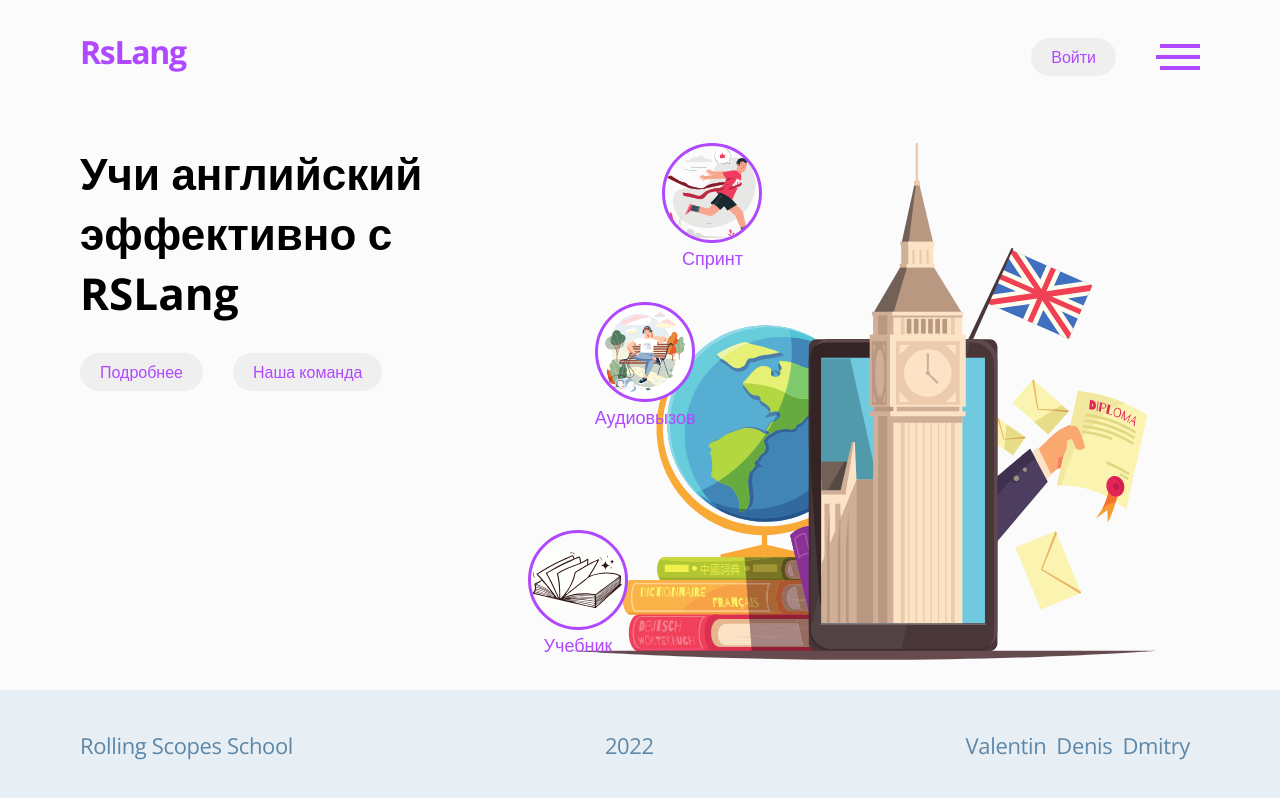
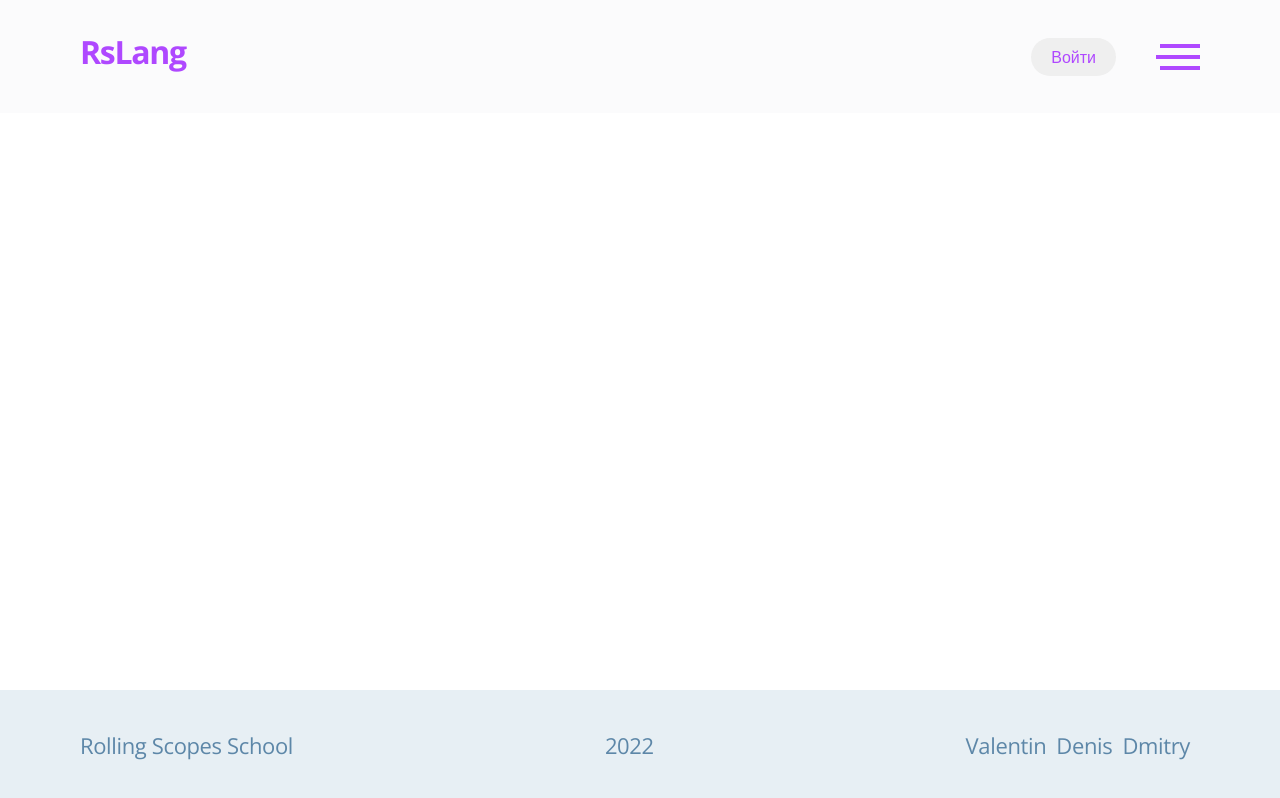
Before and after one commit to DnsYOUdnk/rslang, a React (Create React App) app in the folder rslang-app/: page /team in a window 1280 px wide. Built offline with nearby package versions, Linux system fonts and the light colour scheme.

Commit message:
feat: add routing

```diff
--- a/rslang-app/package.json
+++ b/rslang-app/package.json
@@ -10,16 +10,17 @@
     "@types/node": "^16.11.49",
     "@types/react": "^18.0.17",
     "@types/react-dom": "^18.0.6",
+    "classnames": "^2.3.1",
     "eslint-config-prettier": "^8.5.0",
     "eslint-import-resolver-typescript": "^3.4.1",
     "eslint-plugin-prettier": "^4.2.1",
     "prettier": "^2.7.1",
     "react": "^18.2.0",
     "react-dom": "^18.2.0",
+    "react-router-dom": "^6.3.0",
     "react-scripts": "5.0.1",
     "typescript": "^4.7.4",
-    "web-vitals": "^2.1.4",
-    "classnames": "^2.3.1"
+    "web-vitals": "^2.1.4"
   },
   "scripts": {
     "start": "react-scripts start",
--- a/rslang-app/src/components/Body/Body.tsx
+++ b/rslang-app/src/components/Body/Body.tsx
@@ -2,6 +2,7 @@
 import cl from './Body.module.css';
 import cn from 'classnames';
 import { Button } from '../Button/Button';
+import { Link } from 'react-router-dom';
 
 export const Body = ({ className, ...props }: BodyProps): JSX.Element => {
   return (
@@ -14,15 +15,15 @@
         </div>
       </div>
       <div className={cl.learn}>
-        <a href='#' className={cn(cl.learn__link, cl.book)}>
+        <Link to='/book' className={cn(cl.learn__link, cl.book)}>
           <div className={cl.learn__title}>Учебник</div>
-        </a>
-        <a href='#' className={cn(cl.learn__link, cl.audio)}>
+        </Link>
+        <Link to='/audio' className={cn(cl.learn__link, cl.audio)}>
           <div className={cl.learn__title}>Аудиовызов</div>
-        </a>
-        <a href='#' className={cn(cl.learn__link, cl.sprint)}>
+        </Link>
+        <Link to='/sprint' className={cn(cl.learn__link, cl.sprint)}>
           <div className={cl.learn__title}>Спринт</div>
-        </a>
+        </Link>
       </div>
     </main>
   );
--- a/rslang-app/src/components/Menu/Menu.tsx
+++ b/rslang-app/src/components/Menu/Menu.tsx
@@ -1,6 +1,7 @@
 import { MenuProps } from './Menu.props';
 import cl from './Menu.module.css';
 import cn from 'classnames';
+import { Link } from 'react-router-dom';
 
 export const Menu = ({ isOpenMenu, setIsOpenMenu, className, ...props }: MenuProps): JSX.Element => {
   return (
@@ -20,34 +21,34 @@
         <>
           <ul className={cl.menu}>
             <li>
-              <a href='#' className={cl.link}>
+              <Link to='/' className={cl.link}>
                 Главная
-              </a>
+              </Link>
             </li>
             <li>
-              <a href='#' className={cl.link}>
+              <Link to='/book' className={cl.link}>
                 Учебник
-              </a>
+              </Link>
             </li>
             <li>
-              <a href='#' className={cl.link}>
+              <Link to='/games' className={cl.link}>
                 Мини-Игры
-              </a>
+              </Link>
             </li>
             <li>
-              <a href='#' className={cl.link}>
+              <Link to='/dictionary' className={cl.link}>
                 Словарь
-              </a>
+              </Link>
             </li>
             <li>
-              <a href='#' className={cl.link}>
+              <Link to='/statistics' className={cl.link}>
                 Статистика
-              </a>
+              </Link>
             </li>
             <li>
-              <a href='#' className={cl.link}>
+              <Link to='/team' className={cl.link}>
                 O команде
-              </a>
+              </Link>
             </li>
           </ul>
         </>
--- a/rslang-app/src/index.tsx
+++ b/rslang-app/src/index.tsx
@@ -2,12 +2,15 @@
 import { createRoot } from 'react-dom/client';
 import App from './App';
 import reportWebVitals from './reportWebVitals';
+import { BrowserRouter } from 'react-router-dom';
 import './styles/global.css'
 
 const root = createRoot(document.getElementById('root') as HTMLElement);
 root.render(
   <React.StrictMode>
-    <App />
+    <BrowserRouter>
+      <App />
+    </BrowserRouter>
   </React.StrictMode>,
 );
 
--- a/rslang-app/src/pages/MainPage/MainPage.tsx
+++ b/rslang-app/src/pages/MainPage/MainPage.tsx
@@ -1,3 +1,4 @@
+import { Route, Routes } from 'react-router-dom';
 import { Body } from '../../components/Body/Body';
 import { Footer } from '../../components/Footer/Footer';
 import { Header } from '../../components/Header/Header';
@@ -7,7 +8,12 @@
     return (
       <div className={cl.wrapper}>
         <Header className={cl.header}></Header>
-        <Body className={cl.main}></Body>
+        <Routes>
+          <Route path='/' element={<Body className={cl.main}></Body>} />
+          {/* <Route path='/about' element={<AboutPage />} />
+          <Route path='/team' element={<TeamPage />} /> */}
+        </Routes>
+
         <Footer className={cl.footer}></Footer>
       </div>
     );
```
Also changed, not shown: 1 other file (tests, documents, lock files or other folders).
